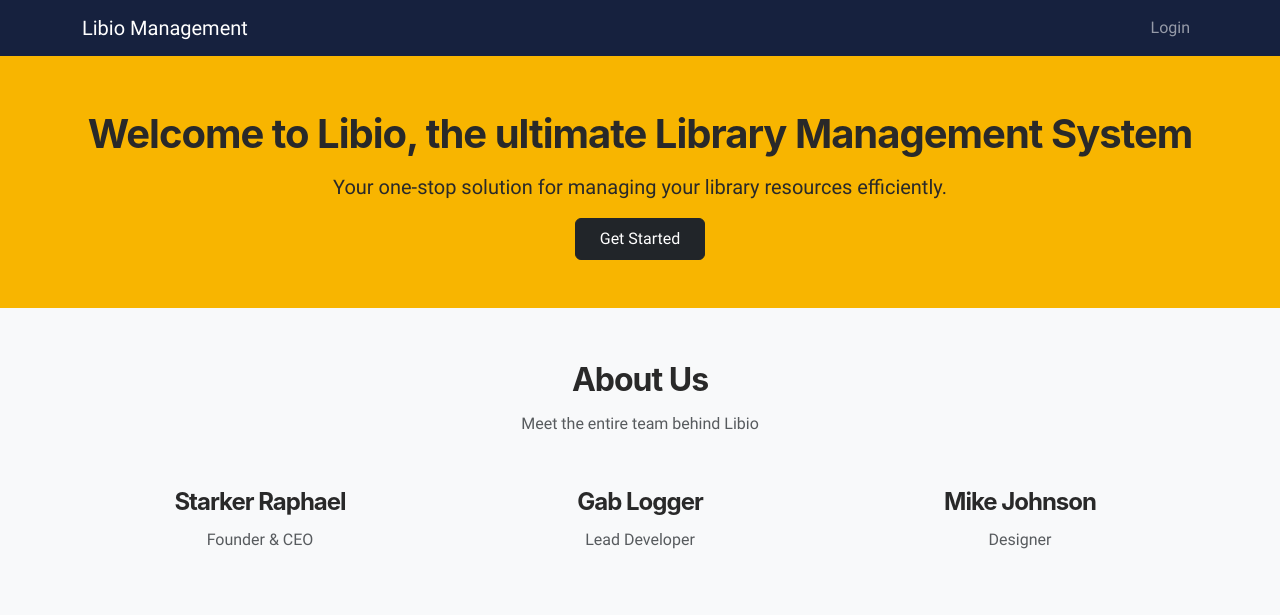
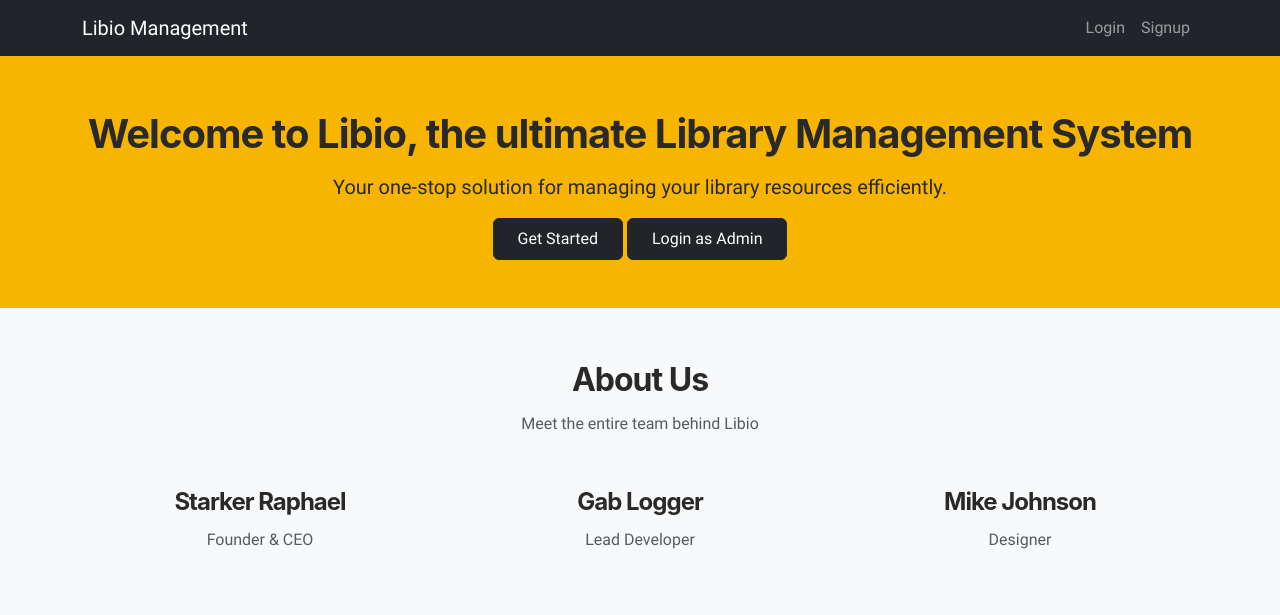
Before and after one commit to heli-toon/libio, a Flask app: page / in a window 1280 px wide. Shown: the top 615 px of the page. Run offline with Flask 3, Linux system fonts and the light colour scheme; some libraries are stand-ins or nearby versions; some web fonts are replaced.

Commit message:
Enhance login templates and add home page: fix signup link text, add password recovery option for admins, and implement home page layout with book display and navigation updates.

```diff
--- a/app/__init__.py
+++ b/app/__init__.py
@@ -13,7 +13,6 @@ def create_app():
 
     db.init_app(app)
     login_manager.init_app(app)
-    login_manager.login_view = 'admin.loginAdmin'
 
     # Register blueprints
     from .routes import main, admin
@@ -27,8 +26,5 @@ def create_app():
     return app
 
 @login_manager.user_loader
-
-@login_manager.user_loader
 def load_user(user_id):
-    # Try to load user as Admin first, then as regular User
     return Admin.query.get(int(user_id)) or User.query.get(int(user_id))
--- a/app/routes.py
+++ b/app/routes.py
@@ -1,9 +1,30 @@
 from flask import Blueprint, render_template, redirect, url_for, flash, request
 from flask_login import login_user, logout_user, login_required, current_user
+from functools import wraps
 from app.models import db, Admin, Book, User
 
+# Blueprint definitions
 main = Blueprint('main', __name__)
 admin = Blueprint('admin', __name__)
+
+# Custom Decorators
+def admin_required(func):
+    @wraps(func)
+    def decorated_view(*args, **kwargs):
+        if not current_user.is_authenticated or not isinstance(current_user, Admin):
+            flash("Access restricted to administrators only!", "danger")
+            return redirect(url_for("admin.loginAdmin"))
+        return func(*args, **kwargs)
+    return decorated_view
+
+def user_required(func):
+    @wraps(func)
+    def decorated_view(*args, **kwargs):
+        if not current_user.is_authenticated or not isinstance(current_user, User):
+            flash("Access restricted to users only!", "danger")
+            return redirect(url_for("main.login"))
+        return func(*args, **kwargs)
+    return decorated_view
 
 # Admin Login
 @admin.route('/login', methods=['GET', 'POST'])
@@ -29,7 +50,7 @@ def login():
         if user and user.check_password(password):
             login_user(user)
             flash('Login successful!', 'success')
-            return redirect(url_for('admin.dashboard'))
+            return redirect(url_for('main.userhome'))
         flash('Invalid user credentials.', 'danger')
     return render_template('login.html', title="User Login")
 
@@ -42,26 +63,29 @@ def logout():
     flash('You have been logged out.', 'info')
     return redirect(url_for('main.home'))
 
-# Dashboard (protected)
+# Admin Dashboard (protected)
 @admin.route('/dashboard')
-@login_required
+@admin_required
 def dashboard():
     books = Book.query.all()
-    return render_template('dashboard.html', title="Dashboard", books=books)
+    return render_template('dashboard.html', title="Admin Dashboard", books=books)
 
-# Home
+# User Home Page (protected)
+@main.route('/home')
+@user_required
+def userhome():
+    books = Book.query.all()
+    return render_template('home.html', title="User Home", books=books)
+
+# Public Home
 @main.route('/')
 def home():
     return render_template('index.html', title="Home")
 
-# Add Book
+# Add Book (admin only)
 @admin.route('/add-book', methods=['POST'])
-@login_required
+@admin_required
 def add_book():
-    if current_user.is_anonymous or current_user.__class__ != Admin:
-        flash('Only admins can add books.', 'danger')
-        return redirect(url_for('admin.dashboard'))
-
     title = request.form['title']
     author = request.form['author']
     genre = request.form['genre']
@@ -80,9 +104,9 @@ def add_book():
     flash('Book added successfully!', 'success')
     return redirect(url_for('admin.dashboard'))
 
-# Edit Book
+# Edit Book (admin only)
 @admin.route('/edit-book/<int:book_id>', methods=['GET', 'POST'])
-@login_required
+@admin_required
 def edit_book(book_id):
     book = Book.query.get_or_404(book_id)
     if request.method == 'POST':
@@ -90,15 +114,15 @@ def edit_book(book_id):
         book.author = request.form['author']
         book.genre = request.form['genre']
         book.description = request.form['description']
-        book.copies_available = request.form['copies_available']
+        book.copies_available = int(request.form['copies_available'])
         db.session.commit()
         flash('Book updated successfully!', 'success')
         return redirect(url_for('admin.dashboard'))
     return render_template('edit_book.html', book=book)
 
-# Delete Book
+# Delete Book (admin only)
 @admin.route('/delete-book/<int:book_id>', methods=['POST'])
-@login_required
+@admin_required
 def delete_book(book_id):
     book = Book.query.get_or_404(book_id)
     db.session.delete(book)
@@ -106,9 +130,9 @@ def delete_book(book_id):
     flash('Book deleted successfully!', 'success')
     return redirect(url_for('admin.dashboard'))
 
-# Search Books
+# Search Books (admin only)
 @admin.route('/search-books', methods=['GET'])
-@login_required
+@admin_required
 def search_books():
     query = request.args.get('query', '')
     books = Book.query.filter(
@@ -141,6 +165,6 @@ def signup():
 
         login_user(new_user)
         flash('Signup successful! Welcome to the platform.', 'success')
-        return redirect(url_for('main.home'))
+        return redirect(url_for('main.userhome'))
 
     return render_template('signup.html', title="Signup")
--- a/app/templates/admin_login.html
+++ b/app/templates/admin_login.html
@@ -56,6 +56,10 @@
                   >
                     Login
                   </button>
+                  <p class="text-center mt-3">
+                    Forgotten Admin Password?
+                    <a href="mailto:libio@gmail.com">Contact the Developer</a>
+                  </p>
                 </div>
               </form>
                 {% with messages = get_flashed_messages(with_categories=true) %}
--- a/app/templates/index.html
+++ b/app/templates/index.html
@@ -1,16 +1,24 @@
-<!-- Homepage (index.html) -->
 <!DOCTYPE html>
 <html lang="en">
   <head>
     <meta charset="UTF-8" />
     <meta name="viewport" content="width=device-width, initial-scale=1.0" />
     <title>Libio | Library Management System</title>
-    <link href="{{ url_for('static', filename='css/bootstrap.min.css') }}" rel="stylesheet" />
-    <link href="{{ url_for('static', filename='css/bootstrap-icons.min.css') }}" rel="stylesheet" />
-    <link rel="stylesheet" href="{{ url_for('static', filename='css/main.css') }}" />
+    <link
+      href="{{ url_for('static', filename='css/bootstrap.min.css') }}"
+      rel="stylesheet"
+    />
+    <link
+      href="{{ url_for('static', filename='css/bootstrap-icons.min.css') }}"
+      rel="stylesheet"
+    />
+    <link
+      rel="stylesheet"
+      href="{{ url_for('static', filename='css/main.css') }}"
+    />
   </head>
   <body>
-    <nav class="navbar navbar-expand-lg navbar-dark">
+    <nav class="navbar navbar-expand-lg navbar-dark bg-dark">
       <div class="container">
         <a class="navbar-brand" href="#">Libio Management</a>
         <button
@@ -26,9 +34,21 @@
         </button>
         <div class="collapse navbar-collapse" id="navbarNav">
           <ul class="navbar-nav ms-auto">
+            {% if current_user.is_authenticated %}
             <li class="nav-item">
-              <a class="nav-link" href="/login">Login</a>
+              <a class="nav-link" href="{{ url_for('main.home') }}">Home</a>
             </li>
+            <li class="nav-item">
+              <a class="nav-link" href="{{ url_for('main.logout') }}">Logout</a>
+            </li>
+            {% else %}
+            <li class="nav-item">
+              <a class="nav-link" href="{{ url_for('main.login') }}">Login</a>
+            </li>
+            <li class="nav-item">
+              <a class="nav-link" href="{{ url_for('main.signup') }}">Signup</a>
+            </li>
+            {% endif %}
           </ul>
         </div>
       </div>
@@ -40,9 +60,28 @@
           Your one-stop solution for managing your library resources
           efficiently.
         </p>
-        <a href="/login" class="btn btn-dark px-4 py-2">Get Started</a>
+        <a href="/signup" class="btn btn-dark px-4 py-2">Get Started</a>
+        <a href="/admin/login" class="btn btn-dark px-4 py-2">Login as Admin</a>
       </div>
     </header>
+    {% with messages = get_flashed_messages(with_categories=true) %} {% if
+    messages %}
+    <div class="mt-3">
+      {% for category, message in messages %}
+      <div
+        class="alert alert-{{ category }} alert-dismissible fade show"
+        role="alert"
+      >
+        {{ message }}
+        <button
+          class="btn-close"
+          data-bs-dismiss="alert"
+          title="Close"
+        ></button>
+      </div>
+      {% endfor %}
+    </div>
+    {% endif %} {% endwith %}
     <section id="about" class="py-5 bg-light">
       <div class="container">
         <div class="section-title text-center mb-5">
@@ -76,13 +115,24 @@
       <div class="container text-center">
         <p>&copy; 2025 Libio Management. All rights reserved.</p>
         <ul class="list-inline">
-          <li class="list-inline-item"><a href="/privacy-policy" class="text-white">Privacy Policy</a></li>
-          <li class="list-inline-item"><a href="/terms-of-service" class="text-white">Terms of Service</a></li>
-          <li class="list-inline-item"><a href="/contact" class="text-white">Contact Us</a></li>
+          <li class="list-inline-item">
+            <a href="/privacy-policy" class="text-white">Privacy Policy</a>
+          </li>
+          <li class="list-inline-item">
+            <a href="/terms-of-service" class="text-white">Terms of Service</a>
+          </li>
+          <li class="list-inline-item">
+            <a href="/contact" class="text-white">Contact Us</a>
+          </li>
         </ul>
       </div>
     </footer>
-    <a href="#" class="back-to-top d-flex align-items-center justify-content-center" title="Back to Top"><i class="bi bi-arrow-up-short"></i></a>
+    <a
+      href="#"
+      class="back-to-top d-flex align-items-center justify-content-center"
+      title="Back to Top"
+      ><i class="bi bi-arrow-up-short"></i
+    ></a>
   </body>
   <script src="{{ url_for('static', filename='js/bootstrap.min.js') }}"></script>
 </html>
--- a/app/templates/login.html
+++ b/app/templates/login.html
@@ -57,7 +57,7 @@
                     Login
                   </button>
                   <p class="mt-3 text-center">
-                    Don't have an account <a href="{{ url_for('main.signup') }}">Sign Up</a>
+                    Don't have an account? <a href="{{ url_for('main.signup') }}">Sign Up</a>
                   </p>
                 </div>
               </form>
```
Also changed, not shown: app/templates/home.html (added, +87 -0 lines).
